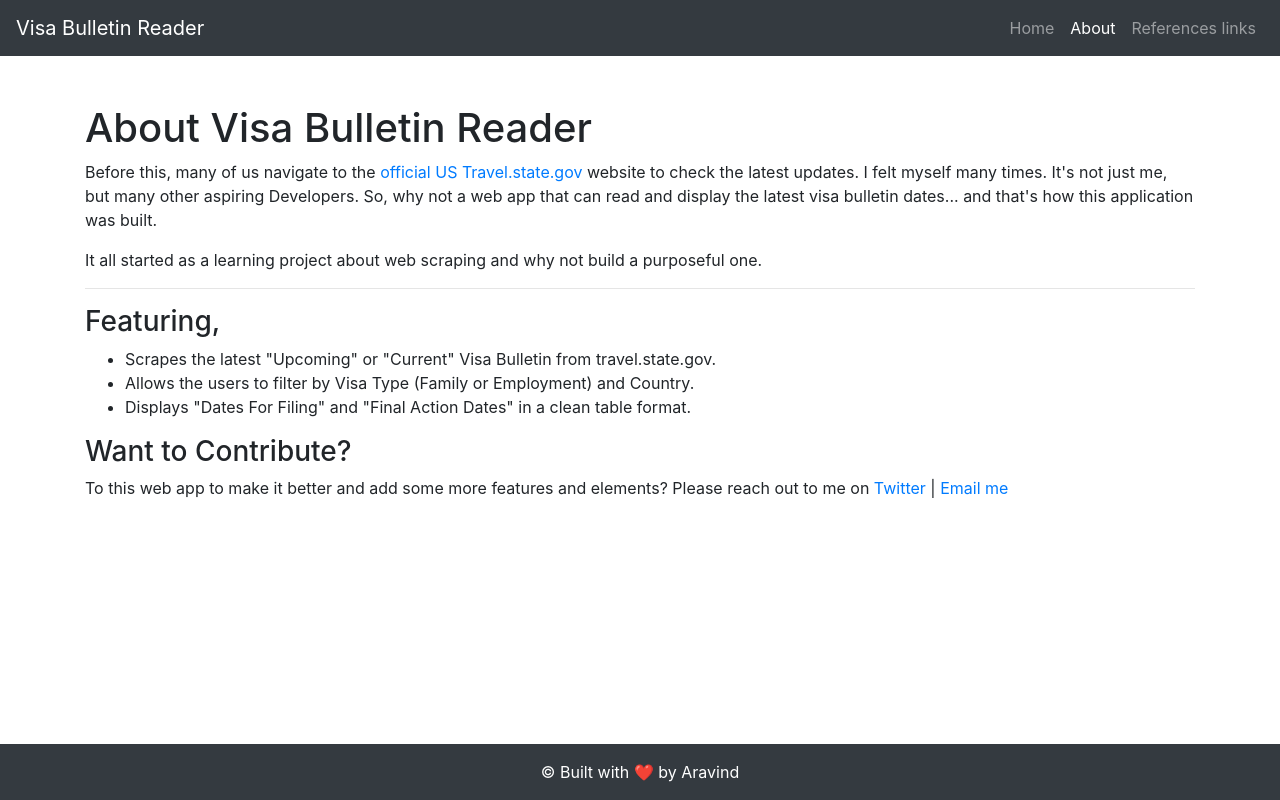
After one commit to aravindk777/VisaBulletinReader, a Flask app: page /about in a window 1280 px wide. The commit adds this page. Run offline with Flask 3, Linux system fonts and the light colour scheme; some libraries are stand-ins or nearby versions.

Commit message:
Add About and References pages, update server routes, and enhance testing, finally resolving GitHub action failures.

```diff
--- a/server.py
+++ b/server.py
@@ -15,6 +15,20 @@ def health():
     """
     return "<b>Healthy</b><br/><h2>--Simple healthcheck page</h2>"
 
+@app.route('/about')
+def about():
+    """
+    Renders the about page.
+    """
+    return render_template('about.html')
+
+@app.route('/references')
+def references():
+    """
+    Renders the references page.
+    """
+    return render_template('references.html')
+
 @app.route('/')
 def index():
     """
@@ -22,10 +36,16 @@ def index():
     :return: render_template: The index.html template with visa options.
     """
     visa_types, visa_countries = get_visa_options()
+    bulletin_url, title = init_reader()
+    visa_dates = read_bulletin_section(bulletin_url, visa_types[0], visa_countries[0])
     return render_template(
         'index.html',
+        bulletin_url=bulletin_url,
+        bulletin_src=title,
         visa_types=visa_types,
-        visa_countries=visa_countries, visa_dates=[])
+        visa_countries=visa_countries,
+        headers=visa_dates.columns.tolist() if visa_dates is not None else [],
+        visa_dates=visa_dates.values.tolist() if visa_dates is not None else [])
 
 @app.route('/', methods=['POST'])
 def get_bulletin():
@@ -35,11 +55,13 @@ def get_bulletin():
     """
     visa_type = request.form['visa_type']
     visa_country = request.form['visa_country']
-    bulletin_url = init_reader()
+    bulletin_url, title = init_reader()
     visa_types, visa_countries = get_visa_options()
     visa_dates = read_bulletin_section(bulletin_url, visa_type, visa_country)
     print(visa_dates)
     return render_template('index.html',
+                           bulletin_url=bulletin_url,
+                           bulletin_src=title,
                            visa_types=visa_types,
                            selected_visa_type=visa_type,
                            visa_countries=visa_countries,
--- /dev/null
+++ b/templates/about.html
@@ -0,0 +1,75 @@
+<!DOCTYPE html>
+<html lang="en">
+<head>
+    <meta charset="UTF-8">
+    <meta name="viewport" content="width=device-width, initial-scale=1.0">
+    <title>About - Visa Bulletin Reader</title>
+    <link href="https://stackpath.bootstrapcdn.com/bootstrap/4.5.2/css/bootstrap.min.css" rel="stylesheet">
+    <style>
+      body {
+        background-color: #fff;
+        color: #212529;
+      }
+      @media (prefers-color-scheme: dark) {
+        body {
+          background-color: #181a1b;
+          color: #f8f9fa;
+        }
+      }
+    </style>
+</head>
+<body class="d-flex flex-column min-vh-100">
+    <nav class="navbar navbar-expand-lg navbar-dark bg-dark">
+        <a class="navbar-brand" href="/">Visa Bulletin Reader</a>
+        <button class="navbar-toggler" type="button" data-toggle="collapse" data-target="#navbarNav"
+                aria-controls="navbarNav" aria-expanded="false" aria-label="Toggle navigation">
+            <span class="navbar-toggler-icon"></span>
+        </button>
+        <div class="collapse navbar-collapse" id="navbarNav">
+            <ul class="navbar-nav ml-auto">
+                <li class="nav-item">
+                    <a class="nav-link" href="/">Home</a>
+                </li>
+                <li class="nav-item active">
+                    <a class="nav-link" href="/about">About</a>
+                </li>
+                <li class="nav-item">
+                    <a class="nav-link" href="/references">References links</a>
+                </li>
+            </ul>
+        </div>
+    </nav>
+    <div class="container mt-5">
+        <h1>About Visa Bulletin Reader</h1>
+        <p class="author-decor">Before this, many of us navigate to the
+            <a href="https://travel.state.gov/content/travel/en/us-visas/visa-information-resources/visa-bulletin.html"
+               target="_blank">official US Travel.state.gov</a> website to check the latest updates.
+            I felt myself many times. It's not just me, but many other aspiring Developers.
+            So, why not a web app that can read and display the latest visa bulletin dates...
+            and that's how this application was built.</p>
+        <p>It all started as a learning project about web scraping and why not build a purposeful one.</p>
+        <hr>
+{#        <h3>Goal</h3>#}
+{#        <p>The goal of this project is to provide a user-friendly way to access visa bulletin information from the official US government website. It started as a learning project to explore Python and web scraping capabilities.</p>#}
+        <h3>Featuring,</h3>
+        <ul>
+            <li>Scrapes the latest "Upcoming" or "Current" Visa Bulletin from travel.state.gov.</li>
+            <li>Allows the users to filter by Visa Type (Family or Employment) and Country.</li>
+            <li>Displays "Dates For Filing" and "Final Action Dates" in a clean table format.</li>
+        </ul>
+        <h3>Want to Contribute?</h3>
+        <p>To this web app to make it better and add some more features and elements?
+            Please reach out to me on <a href="https://twitter.com/pkaravind" target="_blank">Twitter</a>
+            | <a href="mailto:aravind.pk@yahoo.com?subject=I want to contribute to Visa Bulletin Reader&body=This is my github profile - " target="_blank">Email me</a>
+        </p>
+    </div>
+    <footer class="bg-dark text-white text-center py-3 mt-auto">
+        <div class="container">
+            <p class="mb-0">&copy; Built with <span class="love" style="color: #e25555;">&#10084;&#65039;</span> by Aravind </p>
+        </div>
+    </footer>
+    <script src="https://code.jquery.com/jquery-3.5.1.slim.min.js"></script>
+    <script src="https://cdn.jsdelivr.net/npm/@popperjs/core@2.5.4/dist/umd/popper.min.js"></script>
+    <script src="https://stackpath.bootstrapcdn.com/bootstrap/4.5.2/js/bootstrap.min.js"></script>
+</body>
+</html>
```
Also changed, not shown: templates/index.html (+14 -2 lines), templates/references.html (added, +87 -0 lines), tests/test_routes.py (added, +36 -0 lines), visabulletinreader.py (+16 -12 lines), .github/workflows/build-and-test-action.yml, helpers/__init__.py (added), tests/__init__.py (added), tests/test_visabulletinreader.py (renamed from test_visabulletinreader.py), 1 other file.
